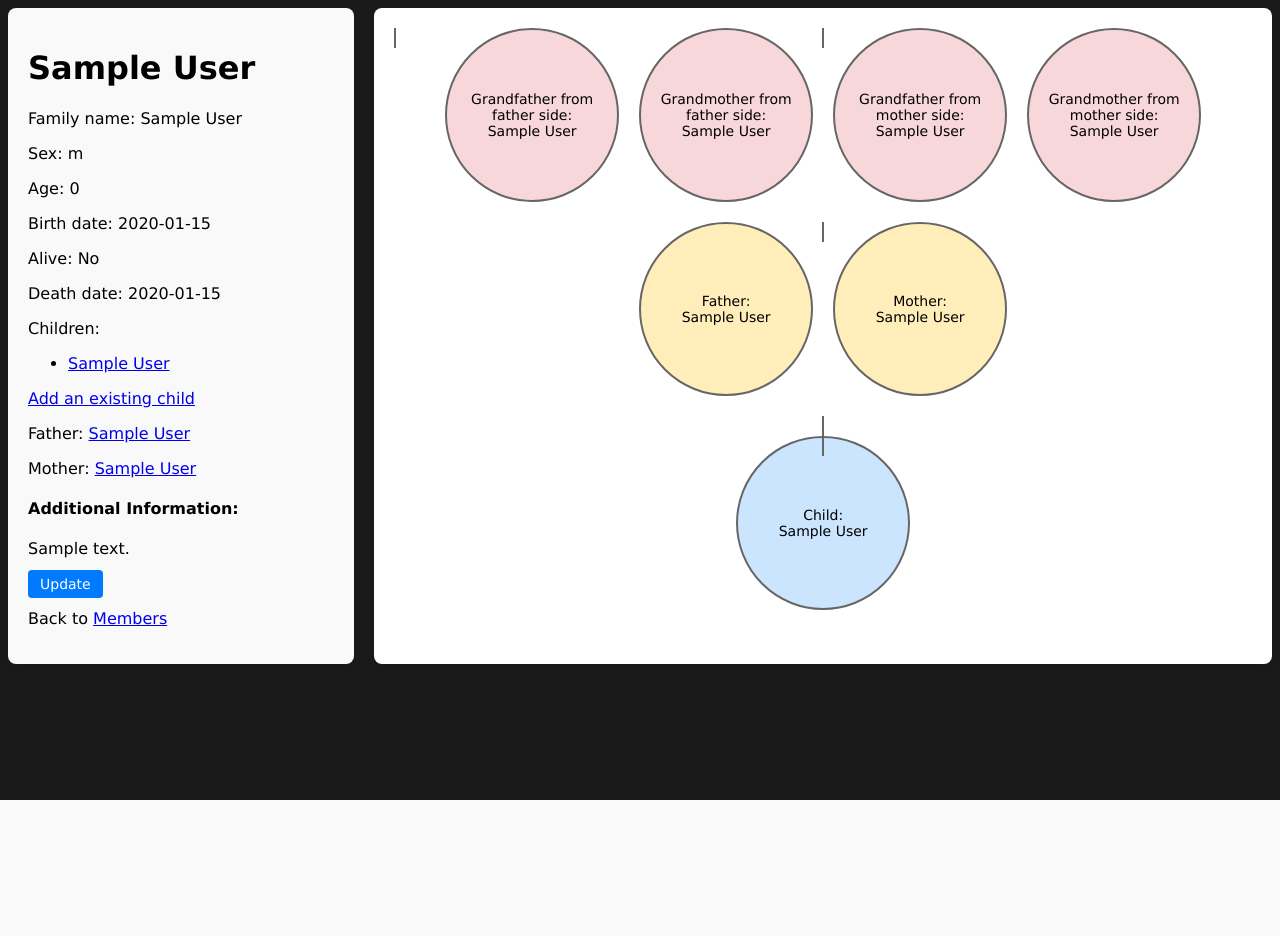
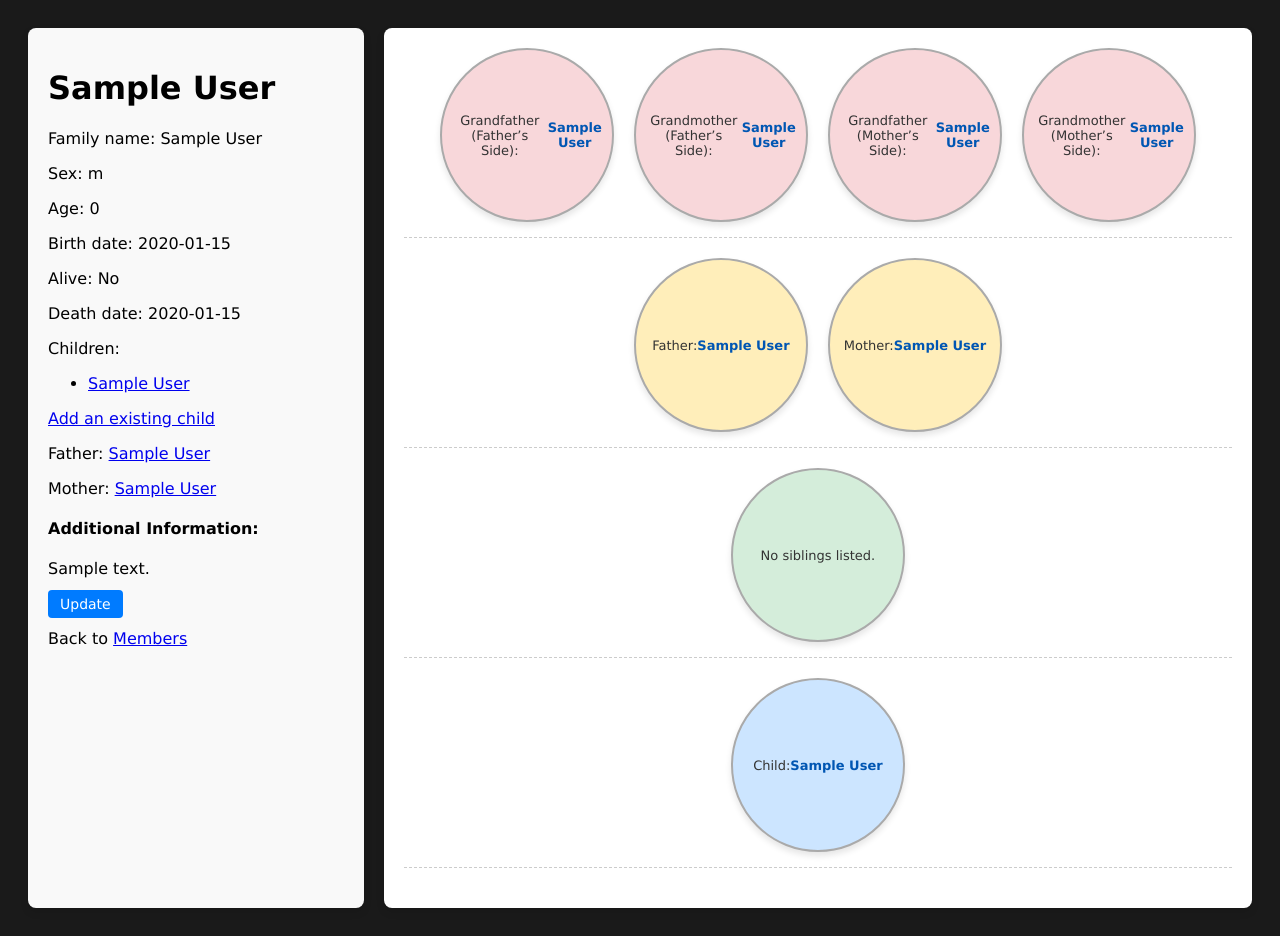
Before and after one commit to arturgorski14/FamilyTree, a Django app: page /members/1 in a window 1280 px wide. Before the commit the page ends 800 px from the top, so only its background shows below. Run offline with Django 5.2, Linux system fonts and the light colour scheme; tables that the repository leaves empty hold one stand-in row (values such as "Sample post").

Commit message:
style: more tweaks

```diff
--- a/familly_tree/members/static/styles.css
+++ b/familly_tree/members/static/styles.css
@@ -80,6 +80,7 @@ body {
 .content-container {
   display: flex;
   gap: 20px;
+  padding: 20px;
 }
 
 .member-details {
@@ -108,15 +109,17 @@ body {
 .grand-ancestor, .member-parent, .member-sibling, .member-child {
   width: 150px;
   height: 150px;
-  background-color: lightgray;
-  border: 2px solid #666;
+  background-color: #f1f1f1;
+  border: 2px solid #aaa;
   border-radius: 50%;
   display: flex;
   align-items: center;
   justify-content: center;
   text-align: center;
-  font-size: 14px;
+  font-size: 13px;
+  color: #333;
   padding: 10px;
+  box-shadow: 0 4px 6px rgba(0, 0, 0, 0.1);
 }
 
 .grand-ancestor {
@@ -135,23 +138,19 @@ body {
   background-color: #cce5ff;
 }
 
-/* Optional: connecting lines to resemble tree branches */
-.family-tree::before,
-.generation::before,
-.generation::after {
-  content: "";
-  position: absolute;
-  border-left: 2px solid #666;
-  height: 20px;
-  width: 0;
+/* Link styling within family tree elements */
+.family-tree a {
+  color: #0056b3;
+  text-decoration: none;
+  font-weight: bold;
 }
 
-.generation.parents::before {
-  top: -30px;
+.family-tree a:hover {
+  text-decoration: underline;
 }
 
-.generation.siblings::before,
-.generation.children::before {
-  top: -20px;
+/* Optional styling for clearer generation separation */
+.generation {
+  border-bottom: 1px dashed #ccc;
+  padding-bottom: 15px;
 }
-}
--- a/familly_tree/members/templates/details.html
+++ b/familly_tree/members/templates/details.html
@@ -2,7 +2,6 @@
 
 {% block content %}
 <div class="content-container">
-    <!-- Left Side: Member Details -->
     <div class="member-details">
         <h1>{{ member.firstname }} {{ member.lastname }}</h1>
         {% if member.family_name != member.lastname %}
@@ -49,47 +48,100 @@
         <p>Back to <a href="/members">Members</a></p>
     </div>
 
-    <!-- Right Side: Family Tree -->
 <div class="family-tree">
     <div class="generation grandparents">
+        {% if member.father.father %}
         <div class="grand-ancestor">
-                Grandfather from father side:<br>{{ member.father.father|default_if_none:"Unknown" }}
+            Grandfather (Father’s Side):<br>
+            <a href="{% url 'members:details' member.father.father.id %}">{{ member.father.father }}</a>
         </div>
+        {% else %}
         <div class="grand-ancestor">
-                Grandmother from father side:<br>{{ member.father.mother|default_if_none:"Unknown" }}
+            Grandfather (Father’s Side):<br>Unknown
         </div>
+        {% endif %}
+
+        {% if member.father.mother %}
         <div class="grand-ancestor">
-                Grandfather from mother side:<br>{{ member.mother.father|default_if_none:"Unknown" }}
+            Grandmother (Father’s Side):<br>
+            <a href="{% url 'members:details' member.father.mother.id %}">{{ member.father.mother }}</a>
         </div>
+        {% else %}
         <div class="grand-ancestor">
-                Grandmother from mother side:<br>{{ member.mother.mother|default_if_none:"Unknown" }}
+            Grandmother (Father’s Side):<br>Unknown
         </div>
+        {% endif %}
+
+        {% if member.mother.father %}
+        <div class="grand-ancestor">
+            Grandfather (Mother’s Side):<br>
+            <a href="{% url 'members:details' member.mother.father.id %}">{{ member.mother.father }}</a>
+        </div>
+        {% else %}
+        <div class="grand-ancestor">
+            Grandfather (Mother’s Side):<br>Unknown
+        </div>
+        {% endif %}
+
+        {% if member.mother.mother %}
+        <div class="grand-ancestor">
+            Grandmother (Mother’s Side):<br>
+            <a href="{% url 'members:details' member.mother.mother.id %}">{{ member.mother.mother }}</a>
+        </div>
+        {% else %}
+        <div class="grand-ancestor">
+            Grandmother (Mother’s Side):<br>Unknown
+        </div>
+        {% endif %}
     </div>
 
     <div class="generation parents">
         <div class="member-parent">
-                Father:<br>{{ member.father|default_if_none:"Unknown" }}
+            Father:<br>
+            {% if member.father %}
+                <a href="{% url 'members:details' member.father.id %}">{{ member.father }}</a>
+            {% else %}
+                Unknown
+            {% endif %}
         </div>
         <div class="member-parent">
-                Mother:<br>{{ member.mother|default_if_none:"Unknown" }}
+            Mother:<br>
+            {% if member.mother %}
+                <a href="{% url 'members:details' member.mother.id %}">{{ member.mother }}</a>
+            {% else %}
+                Unknown
+            {% endif %}
         </div>
     </div>
 
     <div class="generation siblings">
+        {% if member.siblings %}
             {% for sibling in member.siblings %}
             <div class="member-sibling">
-                Sibling:<br>{{ sibling }}
+                Sibling:<br>
+                <a href="{% url 'members:details' sibling.id %}">{{ sibling }}</a>
             </div>
             {% endfor %}
+        {% else %}
+            <div class="member-sibling">
+                No siblings listed.
+            </div>
+        {% endif %}
     </div>
 
     <div class="generation children">
+        {% if member.children %}
             {% for child in member.children %}
             <div class="member-child">
-                Child:<br>{{ child }}
+                Child:<br>
+                <a href="{% url 'members:details' child.id %}">{{ child }}</a>
             </div>
             {% endfor %}
+        {% else %}
+            <div class="member-child">
+                No children listed.
             </div>
+        {% endif %}
     </div>
 </div>
 {% endblock %}
```
Lines whose indentation alone changed are shown as unchanged.
